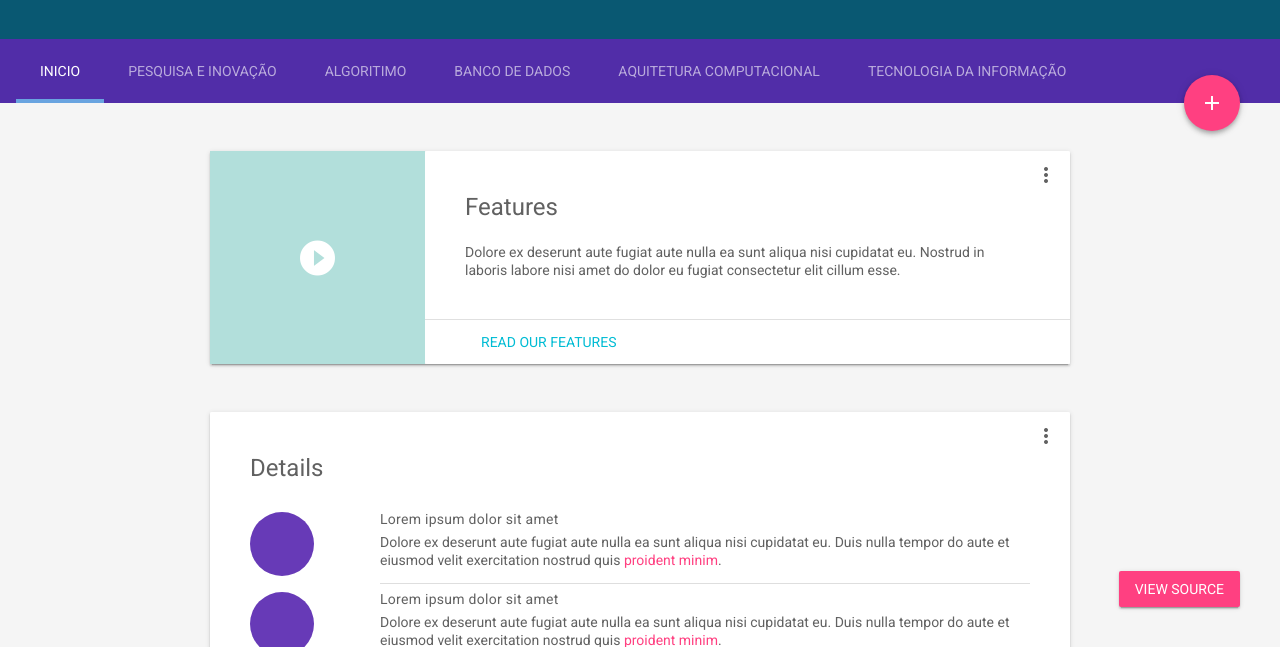
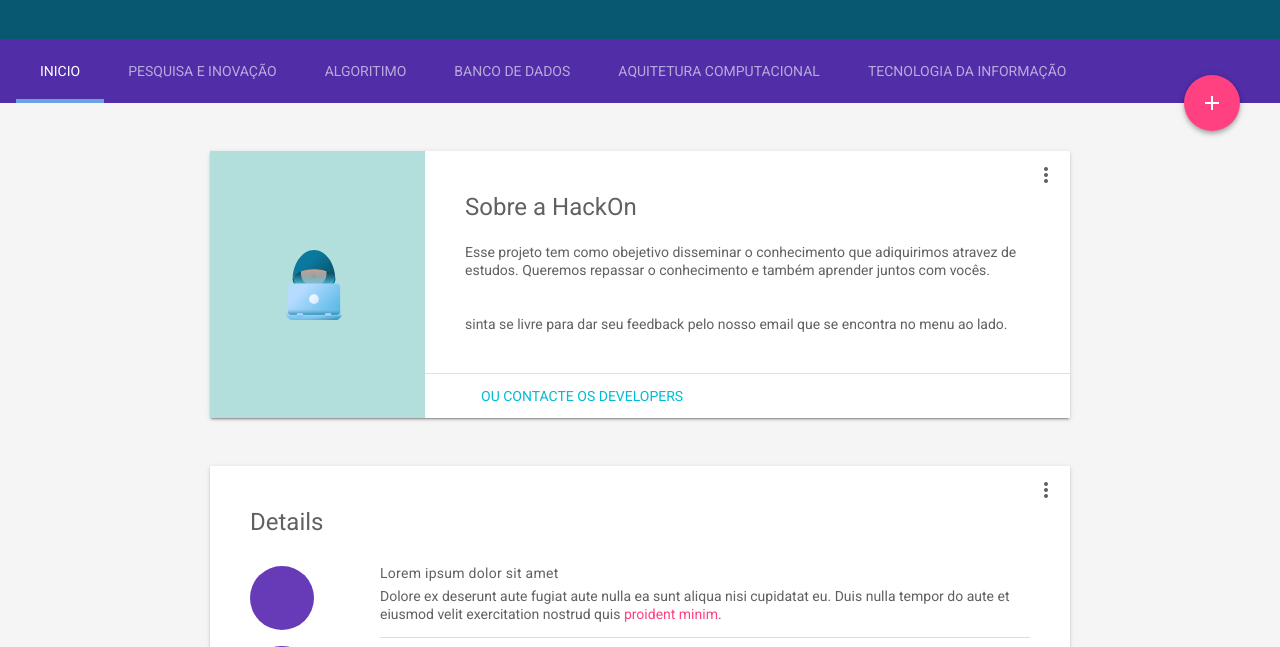
Before and after one commit to diego-kurman/hackon, a plain HTML site: page index.html in a window 1280 px wide. Shown: the part 153-800 px from the top of the page. Drawn offline with nearby package versions, Linux system fonts and the light colour scheme.

Commit message:
mudando layout do site

```diff
--- a/index.html
+++ b/index.html
@@ -89,22 +89,23 @@
         <div class="mdl-layout__tab-panel is-active" id="overview">
           <section class="section--center mdl-grid mdl-grid--no-spacing mdl-shadow--2dp">
             <header class="section__play-btn mdl-cell mdl-cell--3-col-desktop mdl-cell--2-col-tablet mdl-cell--4-col-phone mdl-color--teal-100 mdl-color-text--white">
-              <i class="material-icons">play_circle_filled</i>
+              <img src="images/hacker.svg" class="icone">
             </header>
             <div class="mdl-card mdl-cell mdl-cell--9-col-desktop mdl-cell--6-col-tablet mdl-cell--4-col-phone">
               <div class="mdl-card__supporting-text">
-                <h4>Features</h4>
-                Dolore ex deserunt aute fugiat aute nulla ea sunt aliqua nisi cupidatat eu. Nostrud in laboris labore nisi amet do dolor eu fugiat consectetur elit cillum esse.
+                <h4>Sobre a HackOn</h4>
+                Esse projeto tem como obejetivo disseminar o conhecimento que adiquirimos atravez de estudos. Queremos repassar o conhecimento e também aprender juntos com vocês.<br><br><br>
+                sinta se livre para dar seu feedback pelo  nosso email que se encontra no menu ao lado.
               </div>
               <div class="mdl-card__actions">
-                <a href="#" class="mdl-button">Read our features</a>
+                <a href="#rodape" class="mdl-button">Ou contacte os Developers</a>
               </div>
             </div>
             <button class="mdl-button mdl-js-button mdl-js-ripple-effect mdl-button--icon" id="btn1">
               <i class="material-icons">more_vert</i>
             </button>
             <ul class="mdl-menu mdl-js-menu mdl-menu--bottom-right" for="btn1">
-              <li class="mdl-menu__item">Lorem</li>
+              <li class="mdl-menu__item">Email</li>
               <li class="mdl-menu__item" disabled>Ipsum</li>
               <li class="mdl-menu__item">Dolor</li>
             </ul>
@@ -239,7 +240,7 @@
             </div>
           </section>
         </div>
-        <footer class="mdl-mega-footer">
+        <footer id="rodape" class="mdl-mega-footer">
           <div class="mdl-mega-footer--middle-section">
             <div class="mdl-mega-footer--drop-down-section">
               <input class="mdl-mega-footer--heading-checkbox" type="checkbox" checked>
@@ -294,7 +295,7 @@
         </footer>
       </main>
     </div>
-    <a href="https://github.com/google/material-design-lite/blob/mdl-1.x/templates/text-only/" target="_blank" id="view-source" class="mdl-button mdl-js-button mdl-button--raised mdl-js-ripple-effect mdl-color--accent mdl-color-text--accent-contrast">View Source</a>
+    <!-- <a href="https://github.com/google/material-design-lite/blob/mdl-1.x/templates/text-only/" target="_blank" id="view-source" class="mdl-button mdl-js-button mdl-button--raised mdl-js-ripple-effect mdl-color--accent mdl-color-text--accent-contrast">View Source</a> -->
     <script src="https://code.getmdl.io/1.3.0/material.min.js"></script>
   </body>
 </html>
```
